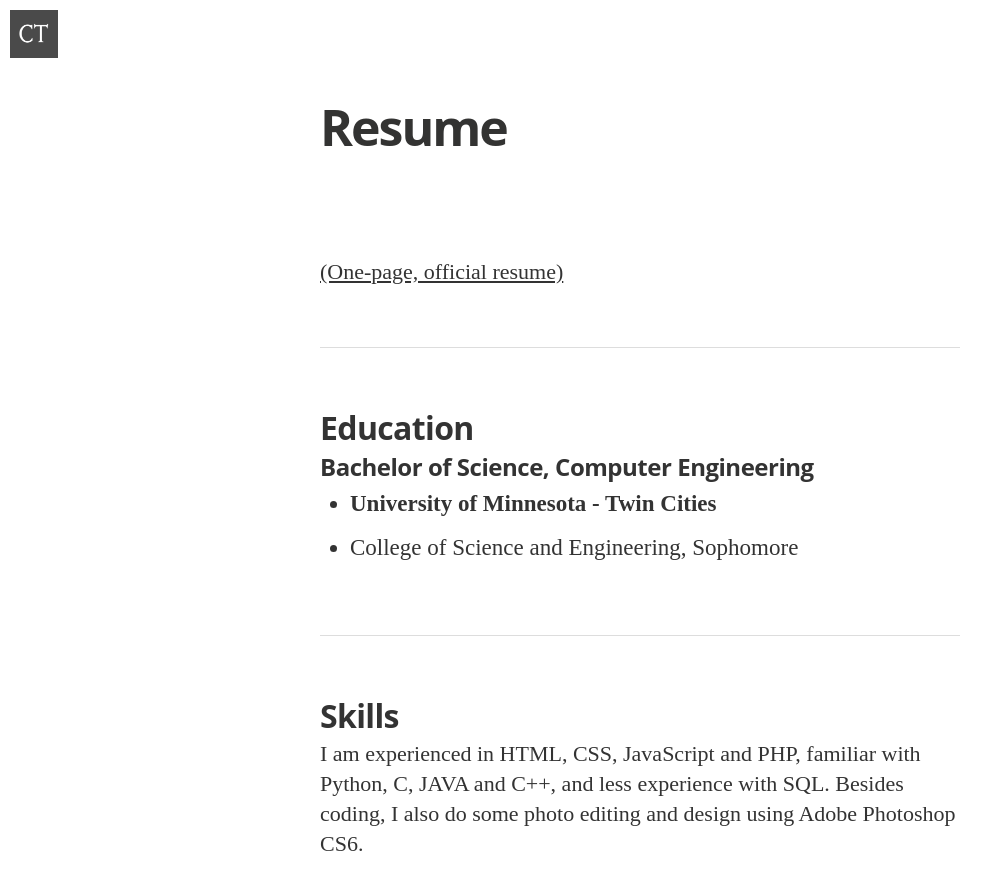
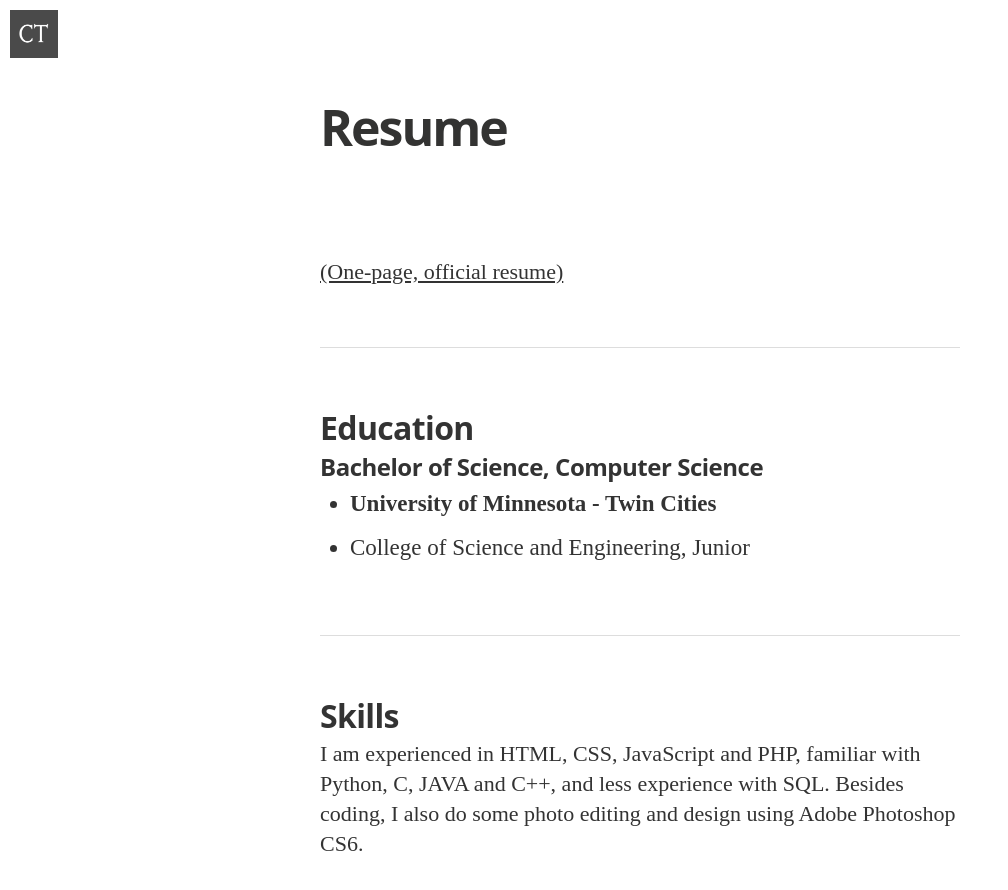
Before and after one commit to clementpeihengtan/clement-tph, a Jekyll site: the page built from resume.md, in a window 1280 px wide and 900 px high. Shown: the top 890 px of the window, without its empty margins (0-1008 px from the left). Built offline with Jekyll 4.4.1, drawn with Linux system fonts in a browser that asks for light colours; nearby versions of some CDN libraries; some web fonts are replaced.

Commit message:
Update resume.md

```diff
--- a/resume.md
+++ b/resume.md
@@ -11,9 +11,9 @@ permalink: /resume/
 
 ## Education
 
-### Bachelor of Science, Computer Engineering
+### Bachelor of Science, Computer Science
 * **University of Minnesota - Twin Cities**
-* College of Science and Engineering, Sophomore
+* College of Science and Engineering, Junior
 
 ------------
 
```
